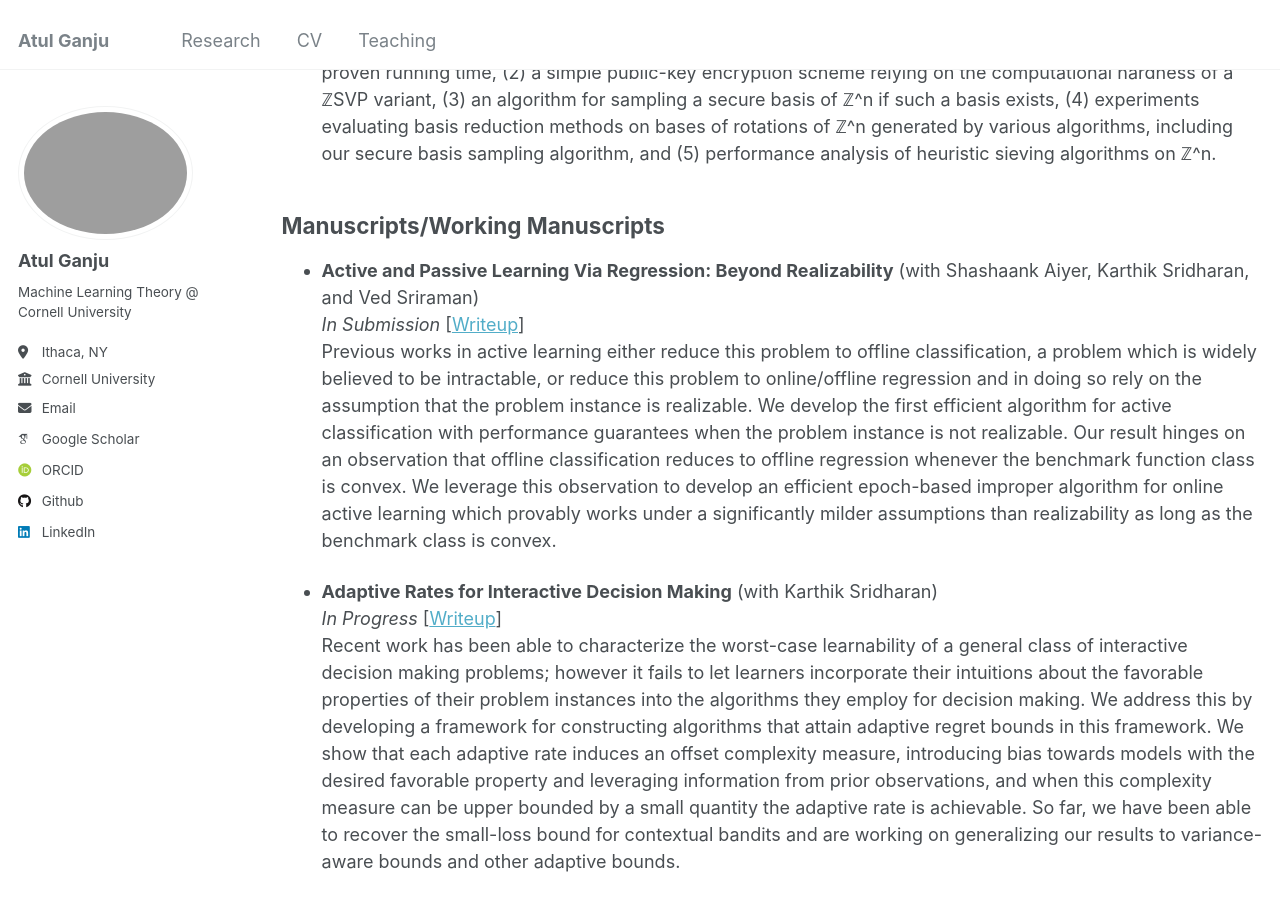
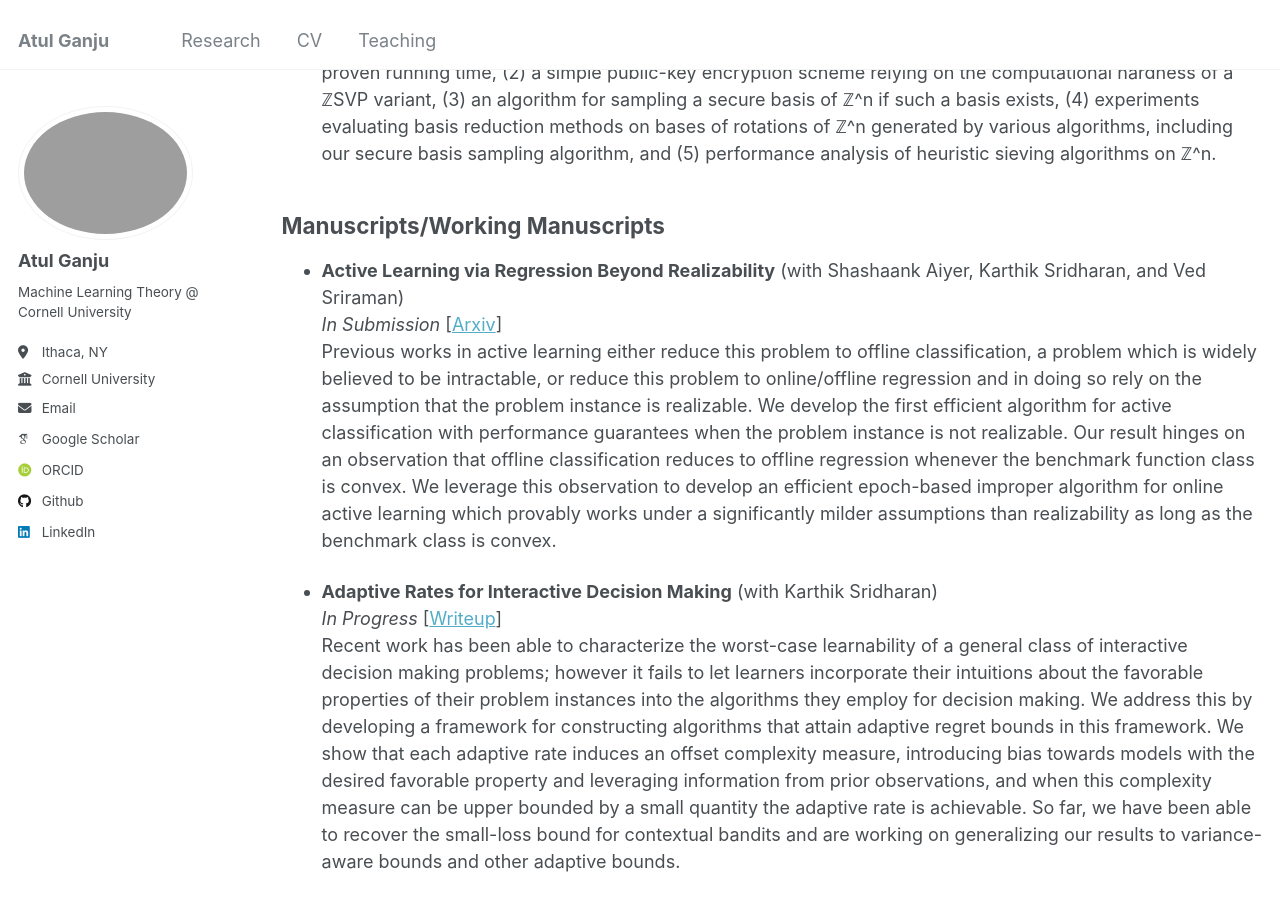
Before and after one commit to atulganju/atulganju.github.io, a Jekyll site: the page built from _pages/research.md, in a window 1280 px wide and 900 px high, scrolled down 354 px. Built offline with Jekyll 4.4.1, drawn with Linux system fonts in a browser that asks for light colours; some web fonts are replaced.

Commit message:
Update research.md

```diff
--- a/_pages/research.md
+++ b/_pages/research.md
@@ -14,9 +14,9 @@ Recent work suggests rotations of the integer lattice (ℤ^n) are optimal candid
 
 ## Manuscripts/Working Manuscripts
 
-* **Active and Passive Learning Via Regression: Beyond Realizability** (with Shashaank Aiyer, Karthik Sridharan, and Ved Sriraman)\
+* **Active Learning via Regression Beyond Realizability** (with Shashaank Aiyer, Karthik Sridharan, and Ved Sriraman)\
   *In Submission*
-  [[Writeup](https://github.com/atulganju/Agnostic-Stream-Based-Selective-Sampling-via-Regression)]\
+  [[Arxiv](http://arxiv.org/abs/2506.00316)]\
 Previous works in active learning either reduce this problem to offline classification, a problem which is widely believed to be intractable, or reduce this problem to online/offline regression and in doing so rely on the assumption that the problem instance is realizable. We develop the first efficient algorithm for active classification with performance guarantees when the problem instance is not realizable. Our result hinges on an observation that offline classification reduces to offline regression whenever the benchmark function class is convex. We leverage this observation to develop an efficient epoch-based improper algorithm for online active learning which provably works under a significantly milder assumptions than realizability as long as the benchmark class is convex.
 
 * **Adaptive Rates for Interactive Decision Making** (with Karthik Sridharan)\
```
